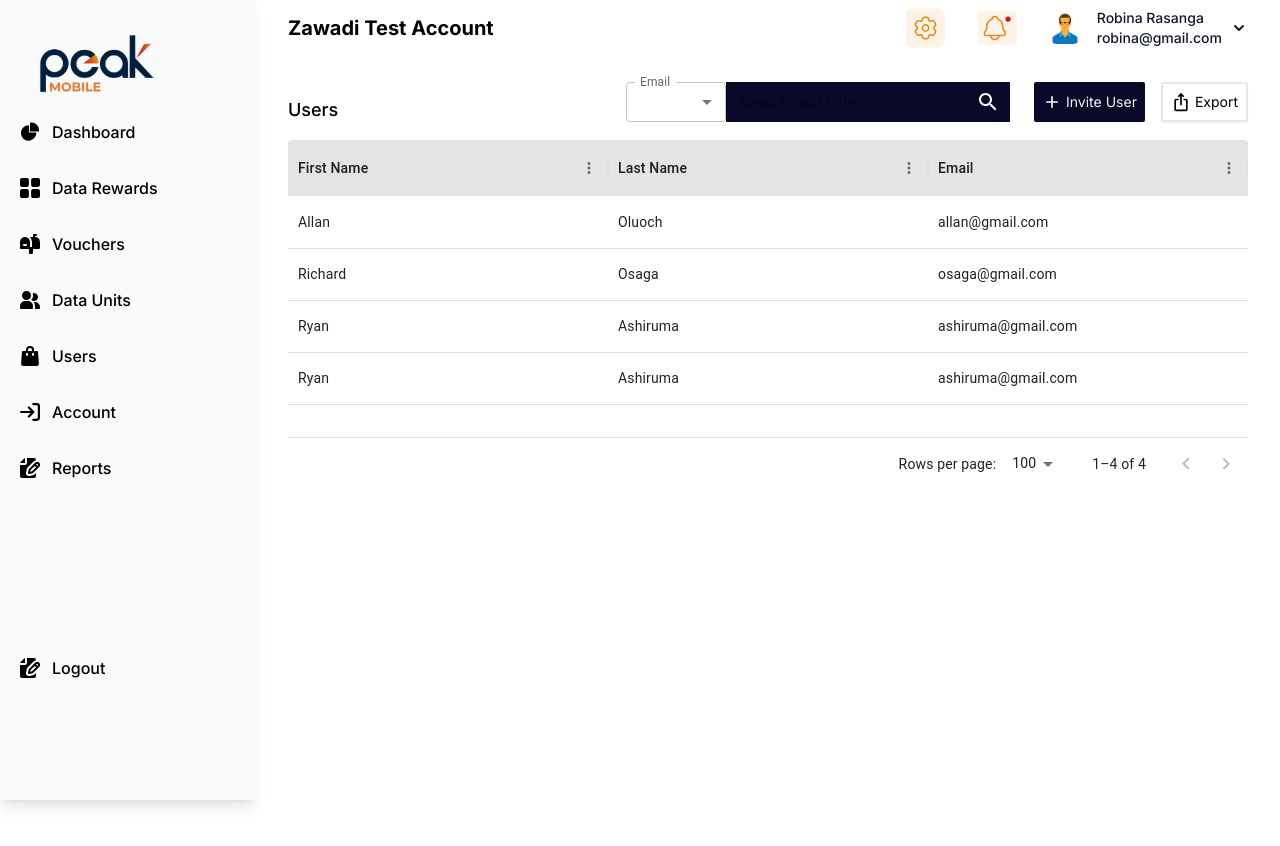
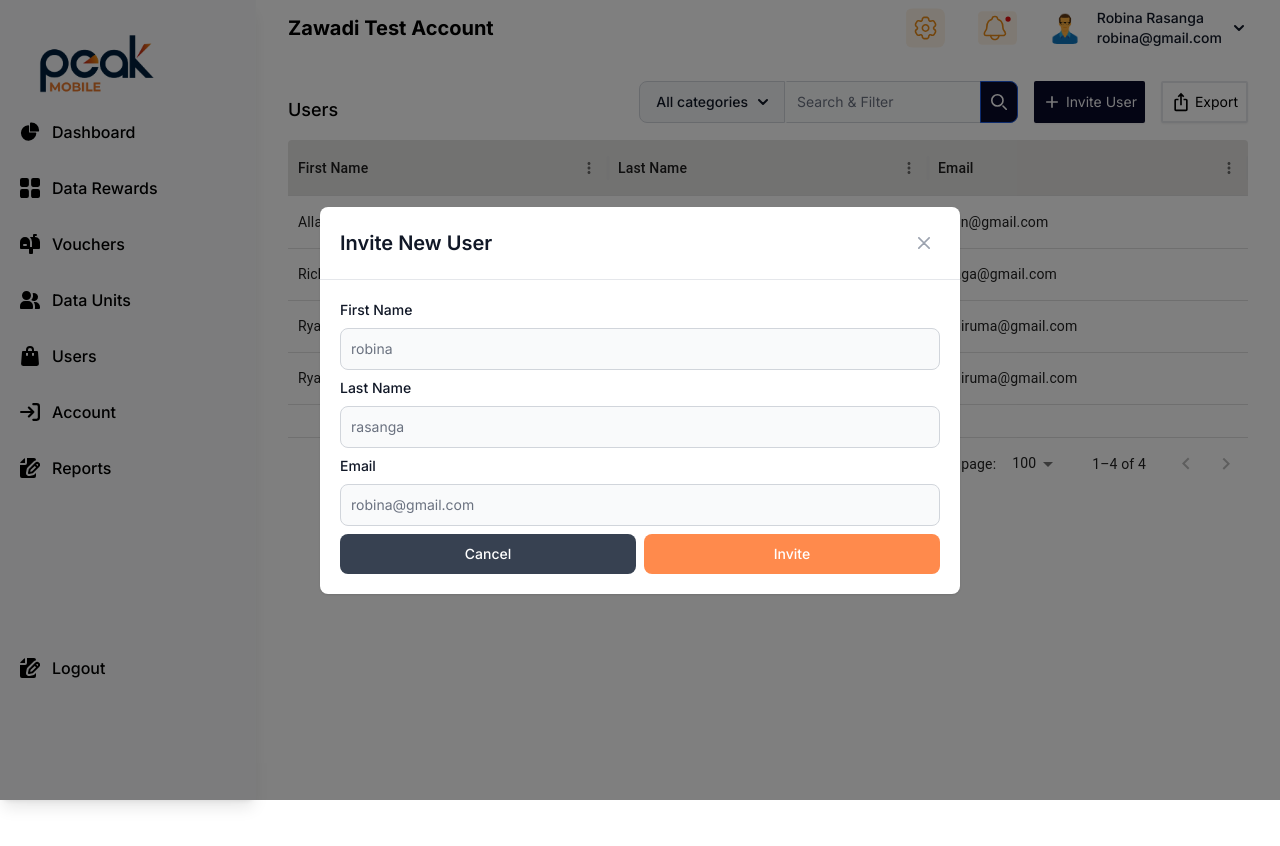
Before and after one commit to rosaga/PML_Frontend_V2, a Next.js app: page /apps/1/users in a window 1280 px wide. Both pictures are taken after a click on the button "Invite User". Built offline with nearby package versions, Linux system fonts and the light colour scheme.

Commit message:
add modal for invite user

```diff
--- a/src/app/apps/[appId]/users/page.tsx
+++ b/src/app/apps/[appId]/users/page.tsx
@@ -1,5 +1,5 @@
-// Users.js
-import React from "react";
+"use client";
+import React, { useState } from "react";
 import Box from "@mui/material/Box";
 import { DataGrid, GridRowsProp, GridColDef } from "@mui/x-data-grid";
 import Button from "@mui/material/Button";
@@ -7,8 +7,20 @@ import IosShareIcon from "@mui/icons-material/IosShare";
 import PeakButton from "../../../../components/button/button";
 import AddIcon from '@mui/icons-material/Add';
 import PeakSearch from "../../../../components/search/search"
+import InviteUserModal from "../../../../components/modal/inviteUser"
 
 const Users = () => {
+
+  const [isModalOpen, setIsModalOpen] = useState(false);
+
+  const openModal = () => {
+    setIsModalOpen(true);
+  };
+
+  const closeModal = () => {
+    setIsModalOpen(false);
+  };
+
   const filterOptions = [
     { value: 'eq__external_id', label: 'Email' },
     { value: 'ilike__first_name', label: 'First Name' },
@@ -55,10 +67,6 @@ const Users = () => {
     ["Ryan", "Ashiruma", "ashiruma@gmail.com"],
   ];
 
-  //   const handleKeyDown = (event:any) => {
-  //     if (event.key === 'Enter') {
-  //     handleClick(event);
-  // }};
   const selectedFilter = "Email"
     const searchInput = "sid@gmail.com"
 
@@ -70,12 +78,19 @@ const Users = () => {
             <div className="flex items-center justify-between">
               <p className="mt-4 font-medium text-lg">Users</p>
               <div className="ml-auto flex space-x-4">
-              <PeakSearch
-              filterOptions={filterOptions}
-              selectedFilter={selectedFilter}
-              />
-              <PeakButton buttonText="Invite User" icon={AddIcon} className="bg-[#090A29] text-gray-100 text-sm rounded-[2px] px-2 shadow-sm outline-none"/>
-              <PeakButton buttonText="Export" icon={IosShareIcon} className="rounded-[2px] border-2 text-sm px-2 py-1 shadow-sm outline-none"/>
+                <PeakSearch filterOptions={filterOptions} selectedFilter="" />
+                <PeakButton
+                  buttonText="Invite User"
+                  icon={AddIcon}
+                  className="bg-[#090A29] text-gray-100 text-sm rounded-[2px] px-2 shadow-sm outline-none"
+                  onClick={openModal}
+                />
+                <PeakButton
+                  buttonText="Export"
+                  icon={IosShareIcon}
+                  className="rounded-[2px] border-2 text-sm px-2 py-1 shadow-sm outline-none"
+                  onClick={openModal}
+                />
               </div>
             </div>
 
@@ -98,6 +113,7 @@ const Users = () => {
           </div>
         </div>
       </div>
+      {isModalOpen && <InviteUserModal closeModal={closeModal} />}
     </div>
   );
 };
--- /dev/null
+++ b/src/components/modal/inviteUser.jsx
@@ -0,0 +1,132 @@
+"use client";
+import React, { useEffect } from "react";
+
+const InviteUserModal = ({ closeModal }) => {
+
+    useEffect(() => {
+        const handleClickOutside = (event) => {
+          if (event.target.id === "authentication-modal") {
+            closeModal();
+          }
+        };
+
+        window.addEventListener("click", handleClickOutside);
+
+        return () => {
+          window.removeEventListener("click", handleClickOutside);
+        };
+      }, [closeModal]);
+
+
+  return (
+    <div
+      id="authentication-modal"
+      tabindex="-1"
+      aria-hidden="true"
+      className="fixed inset-0 z-50 flex justify-center items-center w-full h-screen bg-black bg-opacity-50"
+    >
+      <div className="relative p-4 w-full max-w-2xl max-h-full">
+        <div className="relative bg-white rounded-lg shadow dark:bg-gray-700">
+          <div className="flex items-center justify-between p-4 md:p-5 border-b rounded-t dark:border-gray-600">
+            <h3 className="text-xl font-semibold text-gray-900 dark:text-white">
+              Invite New User
+            </h3>
+            <button
+              type="button"
+              className="end-2.5 text-gray-400 bg-transparent hover:bg-gray-200 hover:text-gray-900 rounded-lg text-sm w-8 h-8 ms-auto inline-flex justify-center items-center dark:hover:bg-gray-600 dark:hover:text-white"
+              onClick={closeModal}
+            >
+              <svg
+                className="w-3 h-3"
+                aria-hidden="true"
+                xmlns="http://www.w3.org/2000/svg"
+                fill="none"
+                viewBox="0 0 14 14"
+              >
+                <path
+                  stroke="currentColor"
+                  strokeLinecap="round"
+                  strokeLinejoin="round"
+                  strokeWidth="2"
+                  d="m1 1 6 6m0 0 6 6M7 7l6-6M7 7l-6 6"
+                />
+              </svg>
+              <span className="sr-only">Close modal</span>
+            </button>
+          </div>
+          <div className="p-4 md:p-5">
+            <form className="space-y-2" action="#">
+            <div>
+                <label
+                  htmlFor="email"
+                  className="block mb-2 text-sm font-medium text-gray-900 dark:text-white"
+                >
+                  First Name
+                </label>
+                <input
+                  type="email"
+                  name="email"
+                  id="email"
+                  className="bg-gray-50 border border-gray-300 text-gray-900 text-sm rounded-lg focus:ring-blue-500 focus:border-blue-500 block w-full p-2.5 dark:bg-gray-600 dark:border-gray-500 dark:placeholder-gray-400 dark:text-white"
+                  placeholder="robina"
+                  required
+                />
+              </div>
+              <div>
+                <label
+                  htmlFor="email"
+                  className="block mb-2 text-sm font-medium text-gray-900 dark:text-white"
+                >
+                  Last Name
+                </label>
+                <input
+                  type="email"
+                  name="email"
+                  id="email"
+                  className="bg-gray-50 border border-gray-300 text-gray-900 text-sm rounded-lg focus:ring-blue-500 focus:border-blue-500 block w-full p-2.5 dark:bg-gray-600 dark:border-gray-500 dark:placeholder-gray-400 dark:text-white"
+                  placeholder="rasanga"
+                  required
+                />
+              </div>
+              <div className="mb-4">
+                <label
+                  htmlFor="email"
+                  className="block mb-2 text-sm font-medium text-gray-900 dark:text-white"
+                >
+                  Email
+                </label>
+                <input
+                  type="email"
+                  name="email"
+                  id="email"
+                  className="bg-gray-50 border border-gray-300 text-gray-900 text-sm rounded-lg focus:ring-blue-500 focus:border-blue-500 block w-full p-2.5 dark:bg-gray-600 dark:border-gray-500 dark:placeholder-gray-400 dark:text-white"
+                  placeholder="robina@gmail.com"
+                  required
+                />
+              </div>
+
+              <div className="flex space-x-2">
+                  <button
+                    type="submit"
+                    className="w-full text-white bg-gray-700 hover:bg-blue-800 focus:ring-4 focus:outline-none focus:ring-blue-300 font-medium rounded-lg text-sm px-5 py-2.5 text-center dark:bg-blue-600 dark:hover:bg-blue-700 dark:focus:ring-blue-800"
+                  >
+                    Cancel
+                  </button>
+                  <button
+                    type="button"
+                    className="w-full text-white bg-orange-400 hover:bg-gray-800 focus:ring-4 focus:outline-none focus:ring-gray-300 font-medium rounded-lg text-sm px-5 py-2.5 text-center dark:bg-gray-600 dark:hover:bg-gray-700 dark:focus:ring-gray-800"
+                    onClick={closeModal}
+                  >
+                    Invite
+                  </button>
+                </div>
+
+            </form>
+          </div>
+        </div>
+      </div>
+    </div>
+  );
+};
+
+export default InviteUserModal;
--- a/src/components/search/search.jsx
+++ b/src/components/search/search.jsx
@@ -1,16 +1,26 @@
-"use client";  // Mark this component as a Client Component
+"use client"; // Mark this component as a Client Component
 
-import React, { useState } from 'react';
-import { Select, MenuItem, FormControl, InputLabel, OutlinedInput, InputAdornment, IconButton, Box } from '@mui/material';
-import SearchIcon from '@mui/icons-material/Search';
-import ClearIcon from '@mui/icons-material/Clear';
-import { useDispatch } from 'react-redux';
+import React, { useState, useRef } from "react";
+import {
+  Select,
+  MenuItem,
+  FormControl,
+  InputLabel,
+  OutlinedInput,
+  InputAdornment,
+  IconButton,
+  Box,
+} from "@mui/material";
+import SearchIcon from "@mui/icons-material/Search";
+import ClearIcon from "@mui/icons-material/Clear";
+import { useDispatch } from "react-redux";
 // import { setValue, setSearchParam } from '../path/to/your/actions';
 
 const PeakSearch = ({ filterOptions, selectedFilter }) => {
-    const [inputValue, setInputValue] = useState('');
+    const [inputValue, setInputValue] = useState("");
     const [filter, setFilter] = useState(selectedFilter);
-    // const dispatch = useDispatch();
+    const [dropdownOpen, setDropdownOpen] = useState(false);
+    const dropdownRef = useRef(null);
 
     const handleSelectChange = (event) => {
       const selectedOption = event.target.value;
@@ -20,12 +30,12 @@ const PeakSearch = ({ filterOptions, selectedFilter }) => {
 
     const handleClearClick = () => {
       setInputValue("");
-        dispatch(setSearchParam(""));
+      // dispatch(setSearchParam(""));
       // dispatch(setValue(""));
     };
 
     const handleKeyDown = (event) => {
-        if (event.key === 'Enter') {
+      if (event.key === "Enter") {
         handleClick(event);
       }
     };
@@ -37,58 +47,111 @@ const PeakSearch = ({ filterOptions, selectedFilter }) => {
     const handleClick = (event) => {
       event.preventDefault();
       // Add your search logic here
-        console.log('Search clicked');
+      console.log("Search clicked");
+    };
+
+    const toggleDropdown = () => {
+      setDropdownOpen(!dropdownOpen);
+    };
+
+    const handleOptionClick = (option) => {
+      setFilter(option);
+      setDropdownOpen(false);
     };
 
     return (
-        <Box display="flex" alignItems="center">
-            <FormControl variant="outlined" size="small" sx={{ width: '100px', borderRadius: 0 }}>
-                <InputLabel id="filter-label">Email</InputLabel>
-                <Select
-                    labelId="filter-label"
-                    value={filter}
-                    onChange={handleSelectChange}
-                    label="Email"
-                    placeholder='Email'
+      <div>
+        <form className="max-w-lg mx-auto">
+          <div className="flex relative">
+            <label
+              htmlFor="search-dropdown"
+              className="mb-2 text-sm font-medium text-gray-900 sr-only dark:text-white"
             >
-                    {filterOptions.map(option => (
-                        <MenuItem key={option.value} value={option.value}>
+              Your Email
+            </label>
+            <button
+              id="dropdown-button"
+              onClick={toggleDropdown}
+              className="flex-shrink-0 z-10 inline-flex items-center py-2.5 px-4 text-sm font-medium text-center text-gray-900 bg-gray-100 border border-gray-300 rounded-s-lg hover:bg-gray-200 focus:ring-4 focus:outline-none focus:ring-gray-100 dark:bg-gray-700 dark:hover:bg-gray-600 dark:focus:ring-gray-700 dark:text-white dark:border-gray-600"
+              type="button"
+            >
+              {filter || "All categories"}
+              <svg
+                className="w-2.5 h-2.5 ms-2.5"
+                aria-hidden="true"
+                xmlns="http://www.w3.org/2000/svg"
+                fill="none"
+                viewBox="0 0 10 6"
+              >
+                <path
+                  stroke="currentColor"
+                  strokeLinecap="round"
+                  strokeLinejoin="round"
+                  strokeWidth="2"
+                  d="m1 1 4 4 4-4"
+                />
+              </svg>
+            </button>
+            {dropdownOpen && (
+              <div
+                ref={dropdownRef}
+                id="dropdown"
+                className="absolute z-10 mt-1 bg-white divide-y divide-gray-100 rounded-lg shadow w-44 dark:bg-gray-700"
+              >
+                <ul
+                  className="py-2 text-sm text-gray-700 dark:text-gray-200"
+                  aria-labelledby="dropdown-button"
+                >
+                  {filterOptions.map((option) => (
+                    <li key={option.value}>
+                      <button
+                        type="button"
+                        className="inline-flex w-full px-4 py-2 hover:bg-gray-100 dark:hover:bg-gray-600 dark:hover:text-white"
+                        onClick={() => handleOptionClick(option.label)}
+                      >
                         {option.label}
-                        </MenuItem>
+                      </button>
+                    </li>
                   ))}
-                </Select>
-
-            </FormControl>
-            <FormControl variant="outlined" size="small" sx={{ flexGrow: 1 ,marginRight: '8px', backgroundColor: '#090A29', color: 'white'}}>
-                <OutlinedInput
+                </ul>
+              </div>
+            )}
+            <div className="relative w-full">
+              <input
+                type="search"
+                id="search-dropdown"
+                className="block p-2.5 w-full z-20 text-sm text-gray-900 bg-gray-50 rounded-e-lg border-s-gray-50 border-s-2 border border-gray-300 focus:ring-blue-500 focus:border-blue-500 dark:bg-gray-700 dark:border-s-gray-700 dark:border-gray-600 dark:placeholder-gray-400 dark:text-white dark:focus:border-blue-500"
+                placeholder="Search & Filter"
+                required
                 value={inputValue}
                 onChange={handleChange}
                 onKeyDown={handleKeyDown}
-                    placeholder="Search and Filter"
-                    endAdornment={
-                        <InputAdornment position="end">
-                            <IconButton
-                                aria-label="search"
-                                onClick={handleClick}
-                                edge="end"
+              />
+              <button
+                type="submit"
+                className="absolute top-0 right-0 p-2.5 text-sm font-medium h-full text-white bg-[#090A29] rounded-e-lg border border-blue-700 hover:bg-blue-800 focus:ring-4 focus:outline-none focus:ring-blue-300 dark:bg-blue-600 dark:hover:bg-blue-700 dark:focus:ring-blue-800"
               >
-                                <SearchIcon style={{ color: 'white' }}/>
-                            </IconButton>
-                            {inputValue && (
-                                <IconButton
-                                    aria-label="clear"
-                                    onClick={handleClearClick}
-                                    edge="end"
+                <svg
+                  className="w-4 h-4"
+                  aria-hidden="true"
+                  xmlns="http://www.w3.org/2000/svg"
+                  fill="none"
+                  viewBox="0 0 20 20"
                 >
-                                    <ClearIcon />
-                                </IconButton>
-                            )}
-                        </InputAdornment>
-                    }
-                    sx={{ borderRadius: 0 }}
+                  <path
+                    stroke="currentColor"
+                    strokeLinecap="round"
+                    strokeLinejoin="round"
+                    strokeWidth="2"
+                    d="m19 19-4-4m0-7A7 7 0 1 1 1 8a7 7 0 0 1 14 0Z"
                   />
-            </FormControl>
-        </Box>
+                </svg>
+                <span className="sr-only">Search</span>
+              </button>
+            </div>
+          </div>
+        </form>
+      </div>
     );
   };
 
```
Also changed, not shown: src/components/button/button.jsx (+4 -4 lines). Lines whose indentation alone changed are shown as unchanged.
